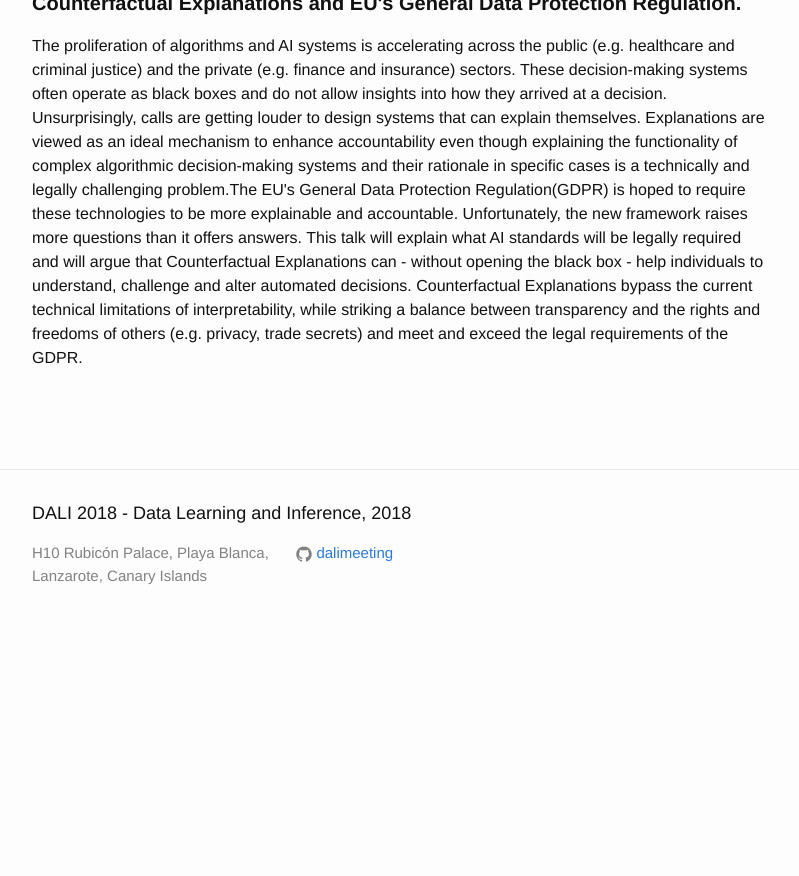
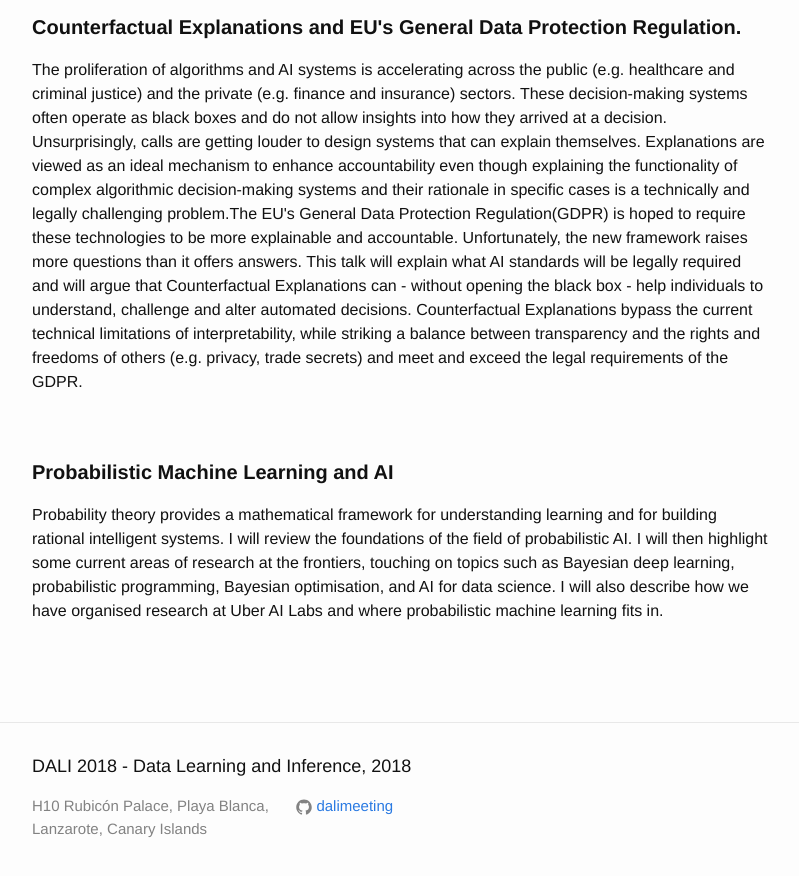
Before and after one commit to dalimeeting/dalimeeting.github.io, a Jekyll site: the page built from _posts/2018-04-04-day-2.md, in a window 1280 px wide and 900 px high, scrolled down 1584 px. Shown: the top 876 px of the window, without its empty margins (238-1037 px from the left). Built offline with Jekyll 4.4.1, drawn with Linux system fonts in a browser that asks for light colours; before the commit the page ends 2231 px from its top, so only the background shows below that; some of the changed text lies outside the part shown.

Commit message:
Update 2018-04-04-day-2.md

```diff
--- a/_posts/2018-04-04-day-2.md
+++ b/_posts/2018-04-04-day-2.md
@@ -29,14 +29,14 @@ talks:
   end: "13:00"
 - title: ""
   start: "Lunch and Excursion to Timanfaya Natural Park"
-- title:
+- title: "Probabilistic Machine Learning and AI"
   start: "18:00"
   end: "18:40"
   author:
-  - given: Urtasun
-    family: Raquel
-    institute: Uber ATG Toronto
-  abstract:
+  - given: Ghahramani
+    family: Zoubin
+    institute: University of Cambridge & Uber
+  abstract: "Probability theory provides a mathematical framework for understanding learning and for building rational intelligent systems. I will review the foundations of the field of probabilistic AI. I will then highlight some current areas of research at the frontiers, touching on topics such as Bayesian deep learning, probabilistic programming, Bayesian optimisation, and AI for data science. I will also describe how we have organised research at Uber AI Labs and where probabilistic machine learning fits in."
   youtube:
 - title: "Panel Session"
   start: "19:00"
```
